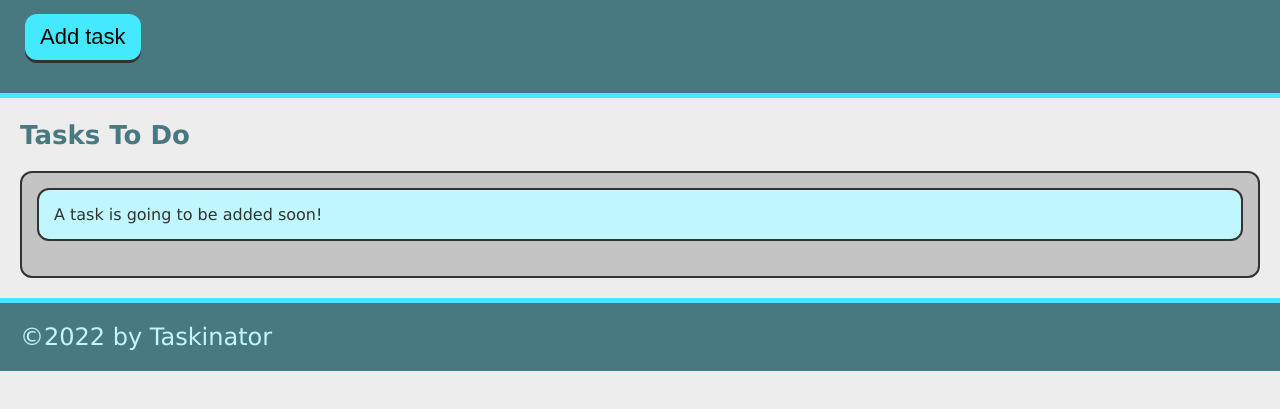
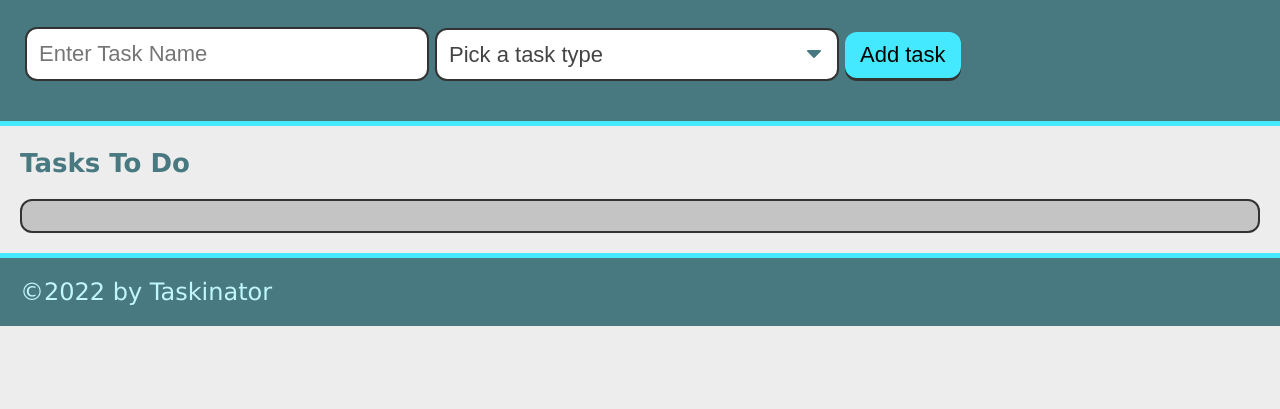
Before and after one commit to blakee-marcus/taskinator, a plain HTML site: page index.html in a window 1280 px wide. Shown: the part 115-524 px from the top of the page. Drawn offline with Linux system fonts and the light colour scheme.

Commit message:
form created

```diff
--- a/index.html
+++ b/index.html
@@ -11,14 +11,32 @@
     <header>
         <h1 class="page-title">Taskinator</h1>
         <p>Click the button below to add a new task</p>
-        <button class="btn" id="save-task">Add task</button>
+        <form id="task-form">
+            <div class="form-group">
+                <input type="text" name="task-name" placeholder="Enter Task Name" />
+            </div>
+
+            <div class="form-group">
+                <select name="task-type" class="select-dropdown">
+                    <option value="" disabled selected>Pick a task type</option>
+                    <option value="Print">Print</option>
+                    <option value="Web">Web</option>
+                    <option value="Mobile">Mobile</option>
+                </select>
+            </div>
+
+            <div class="form-group">
+                <button class="btn" id="save-task" type="submit">Add task</button>
+            </div>
+        </form>
+
+
     </header>
 
     <main>
         <section class="task-list-wrapper">
             <h2 class="list-title">Tasks To Do</h2>
             <ul class="task-list" id="task-to-do">
-                <li class="task-item">A task is going to be added soon!</li>
             </ul>
         </section>
     </main>
```
